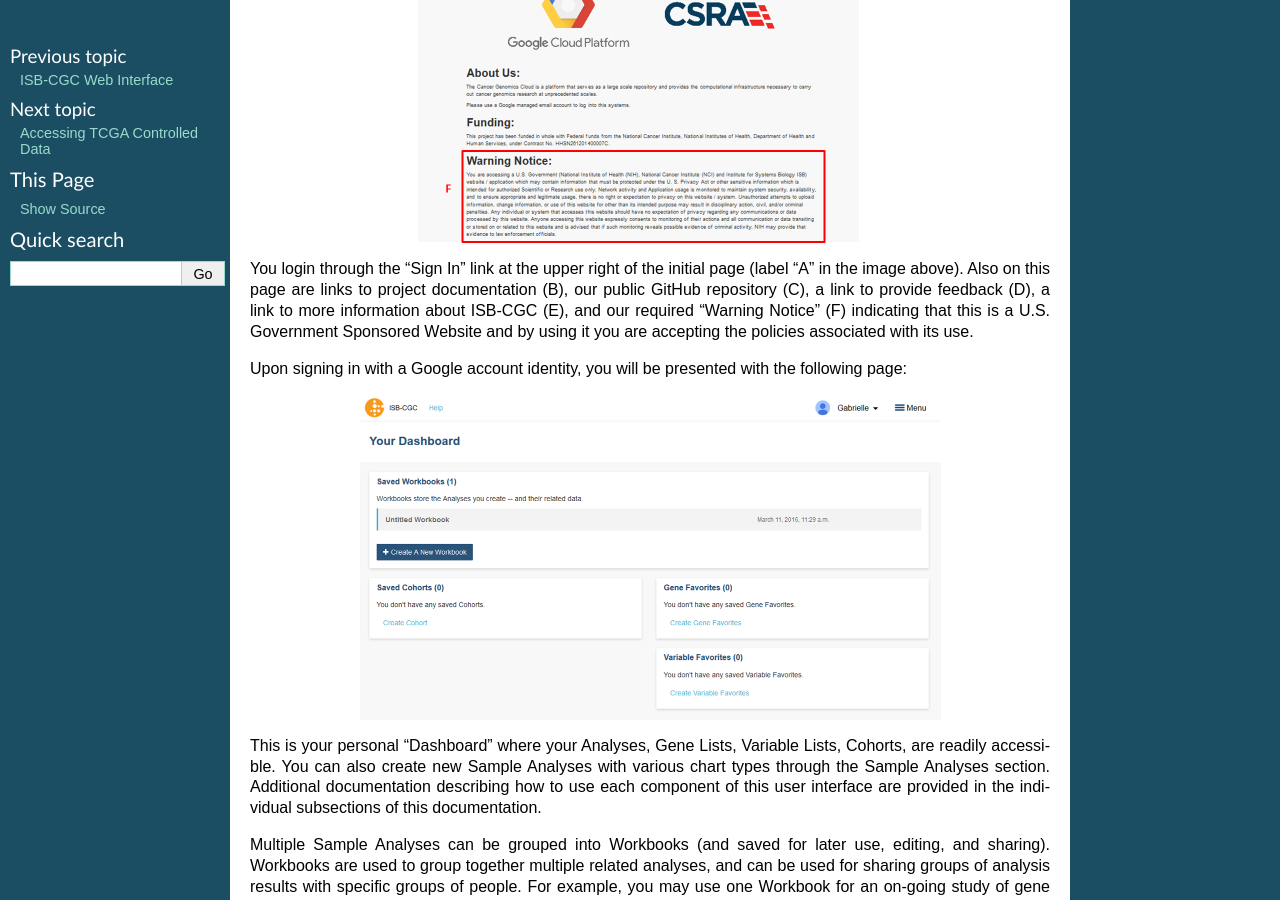
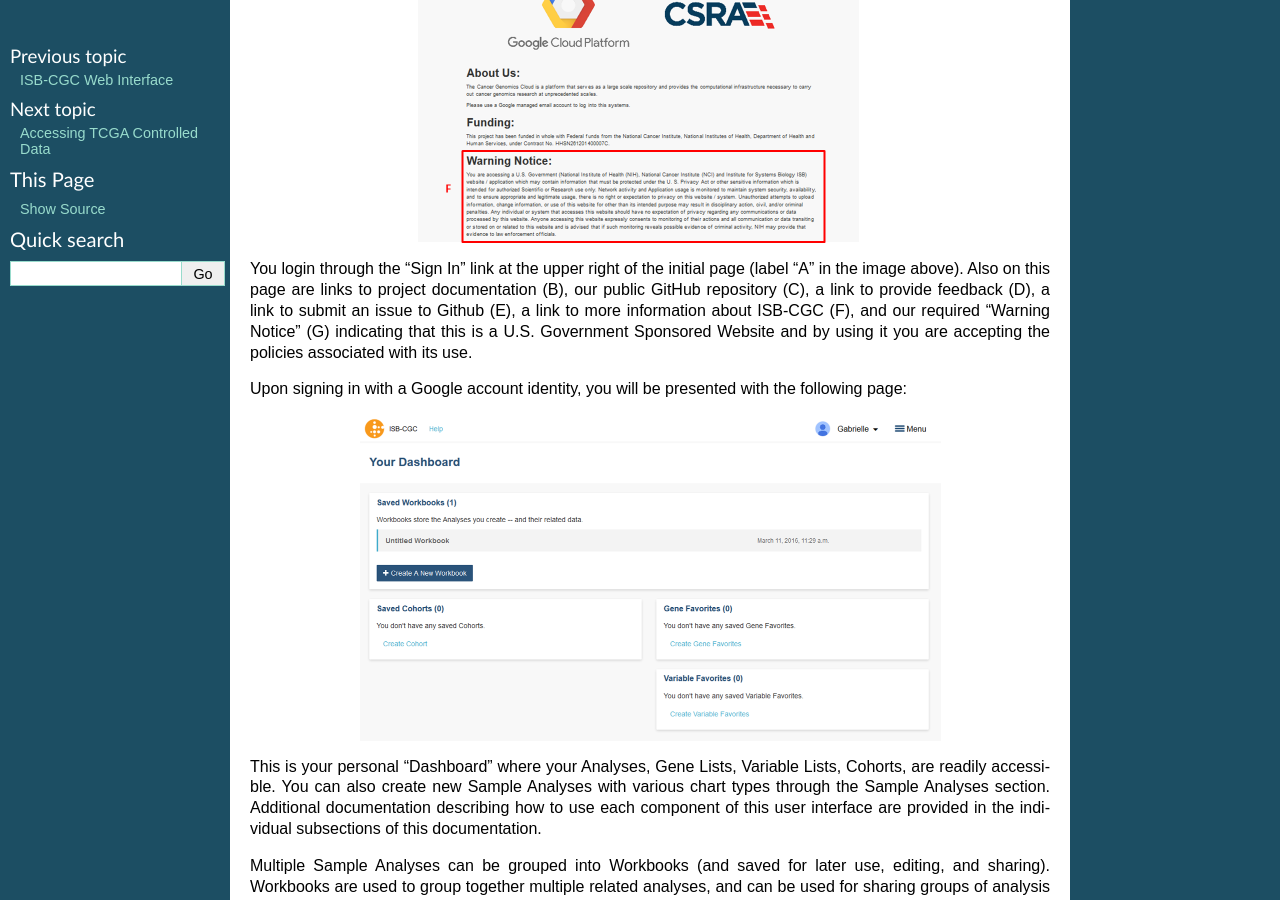
Before and after one commit to isb-cgc/readthedocs, a Sphinx documentation site: the page built from docs/source/sections/webapp/Overview.rst, in a window 1280 px wide and 900 px high, scrolled down 432 px. Built offline with Sphinx 7.4.7, drawn with Linux system fonts in a browser that asks for light colours.

Commit message:
Update Overview.rst

```diff
--- a/docs/source/sections/webapp/Overview.rst
+++ b/docs/source/sections/webapp/Overview.rst
@@ -10,8 +10,7 @@ The ISB-CGC web application functionality is accessed through a Google account i
 
 You login through the "Sign In" link at the upper right of the initial page (label "A" in the image above).
 Also on this page are links to project documentation (B), our public GitHub repository (C),
-a link to provide feedback (D), a link to more information about ISB-CGC (E), and our required "Warning Notice" (F)
-indicating that this is a U.S. Government Sponsored Website and by using it you are accepting the policies associated with its use.
+a link to provide feedback (D), a link to submit an issue to Github (E), a link to more information about ISB-CGC (F), and our required "Warning Notice" (G) indicating that this is a U.S. Government Sponsored Website and by using it you are accepting the policies associated with its use.
 
 Upon signing in with a Google account identity, you will be presented with the following page:
 
```
